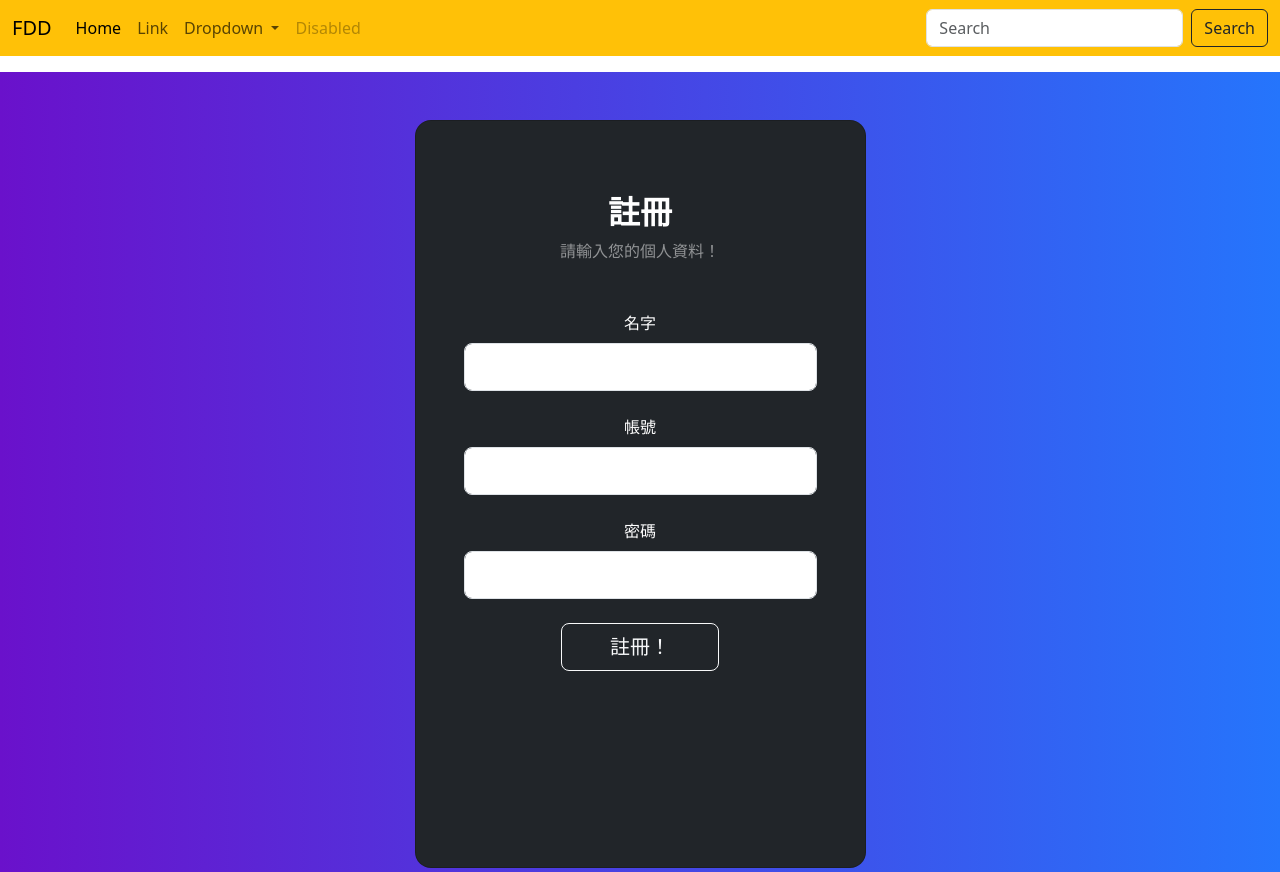
After one commit to WeiDe9862/Project, a Flask app: page /sign in a window 1280 px wide. The commit adds this page. Run offline with Flask 3, Linux system fonts and the light colour scheme.

Commit message:
註冊可傳至資料庫

```diff
--- a/app.py
+++ b/app.py
@@ -45,7 +45,7 @@ def index():
 def login():
     if request.method == "POST":
         type = '登入失敗'
-        name = request.form.get("account")
+        account = request.form.get("account")
         password = request.form.get("password")
         password = sha256(password)
         with get_db() as cur:
@@ -55,13 +55,29 @@ def login():
             data = cur.fetchall()
             cur.close()
         for i in data:
-            if name == i['account'] and password == i['password']:
+            if account == i['account'] and password == i['password']:
                 type = '成功'
-                return render_template("page2.html",id=name,ps=password,type=type)
+                return render_template("page2.html",id=account,ps=password,type=type)
         else:
             return render_template('login.html',type=type)
     else:
         return render_template('login.html')
+
+@app.route("/sign",methods=["GET","POST"])
+def sign():
+    name = request.form.get('name')
+    if name == '':
+        name = 'User'
+    account = request.form.get('account')
+    password = request.form.get('password')
+    with get_db() as cur:
+        cur.row_factory = sql.Row
+        cur = cur.cursor()
+        cur.execute(f"INSERT INTO Users (name, account, password)VALUES ('{name}','{account}','{password}');")
+        data = cur.fetchall()
+        cur.close()
+    flash('註冊成功')
+    return render_template('sign.html')
 
 @app.route("/name/<name>")
 def name(name):
--- /dev/null
+++ b/templates/sign.html
@@ -0,0 +1,69 @@
+{% extends "layout/layout.html" %}
+
+{% block title %}Sign{% endblock title %}
+
+{% block header %}
+<style>
+    .gradient-custom {
+        /* fallback for old browsers */
+        background: #6a11cb;
+
+        /* Chrome 10-25, Safari 5.1-6 */
+        background: -webkit-linear-gradient(to right, rgba(106, 17, 203, 1), rgba(37, 117, 252, 1));
+
+        /* W3C, IE 10+/ Edge, Firefox 16+, Chrome 26+, Opera 12+, Safari 7+ */
+        background: linear-gradient(to right, rgba(106, 17, 203, 1), rgba(37, 117, 252, 1))
+    }
+</style>
+{% endblock header %}
+
+{% block content %}
+<section class="vh-100 gradient-custom">
+    <div class="container py-5 h-100">
+        <div class="row d-flex justify-content-center align-items-center h-100">
+            <div class="col-12 col-md-8 col-lg-6 col-xl-5">
+                <div class="card bg-dark text-white" style="border-radius: 1rem;">
+                    <div class="card-body p-5 text-center">
+                        <div class="mb-md-5 mt-md-4 pb-5">
+                            <h2 class="fw-bold mb-2 text-uppercase">註冊</h2>
+                            <p class="text-white-50 mb-5">請輸入您的個人資料！</p>
+                            <form action="/sign" method="POST" onsubmit="return CheckSubmit();">
+                                <div class="form-outline form-white mb-4">
+                                    <label class="form-label" for="name">名字</label>
+                                    <input id="name" class="form-control form-control-lg" name="name" />
+                                </div>
+                                <div class="form-outline form-white mb-4">
+                                    <label class="form-label" for="account">帳號</label>
+                                    <input id="account" class="form-control form-control-lg" name="account" />
+                                </div>
+                                <div class="form-outline form-white mb-4">
+                                    <label class="form-label" for="password">密碼</label>
+                                    <input type="password" id="password" class="form-control form-control-lg" name="password" />
+                                </div>
+                                <button type="submit" class="btn btn-outline-light btn-lg px-5">註冊！</button>
+                            </form>
+                            <div class="d-flex justify-content-center text-center mt-4 pt-1">
+                                <a href="#!" class="text-white"><i class="fab fa-facebook-f fa-lg"></i></a>
+                                <a href="#!" class="text-white"><i class="fab fa-twitter fa-lg mx-4 px-2"></i></a>
+                                <a href="#!" class="text-white"><i class="fab fa-google fa-lg"></i></a>
+                            </div>
+                        </div>
+                    </div>
+                </div>
+            </div>
+        </div>
+    </div>
+</section>
+
+{% if type %}
+<script src="https://cdn.jsdelivr.net/npm/sweetalert2@11"></script>
+<script>
+    Swal.fire({
+        icon: 'Error',
+        title: '註冊失敗',
+        text: 'Something went wrong!',
+        footer: '<a href="">Why do I have this issue?</a>'
+    })
+</script>
+{% endif %}
+{% endblock content %}
```
Also changed, not shown: templates/login.html (+11 -19 lines), database.db.
